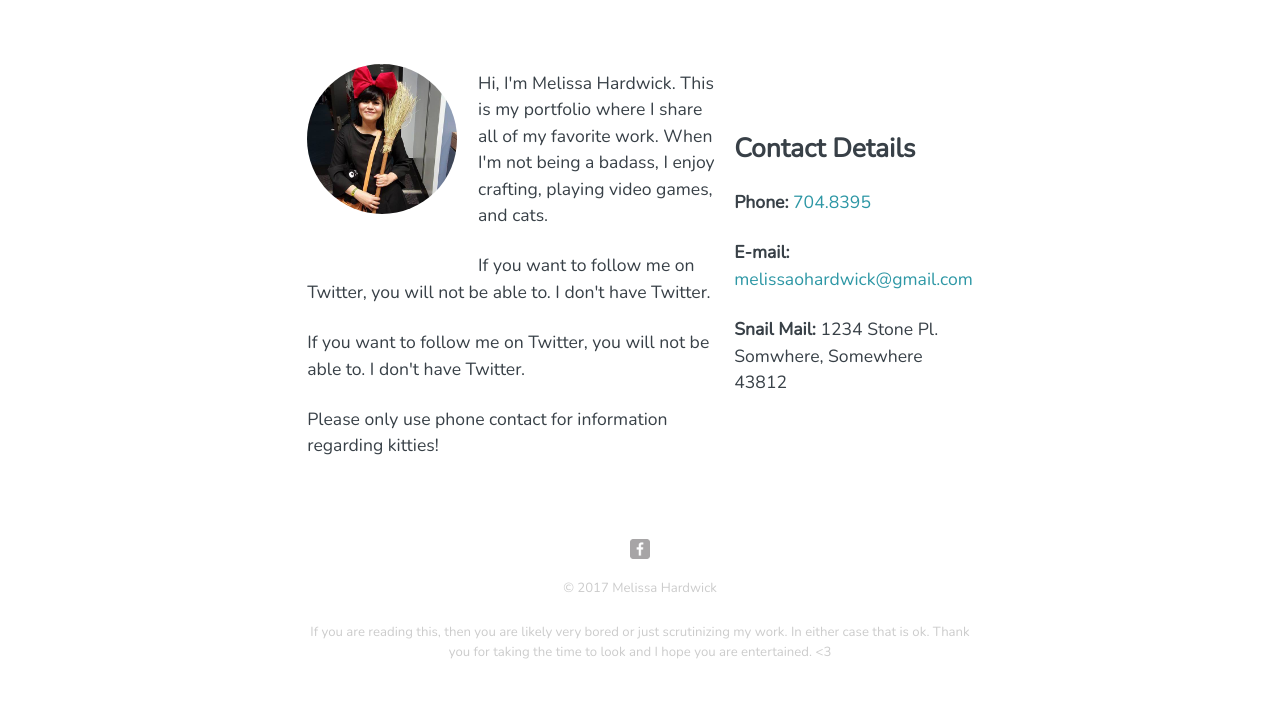
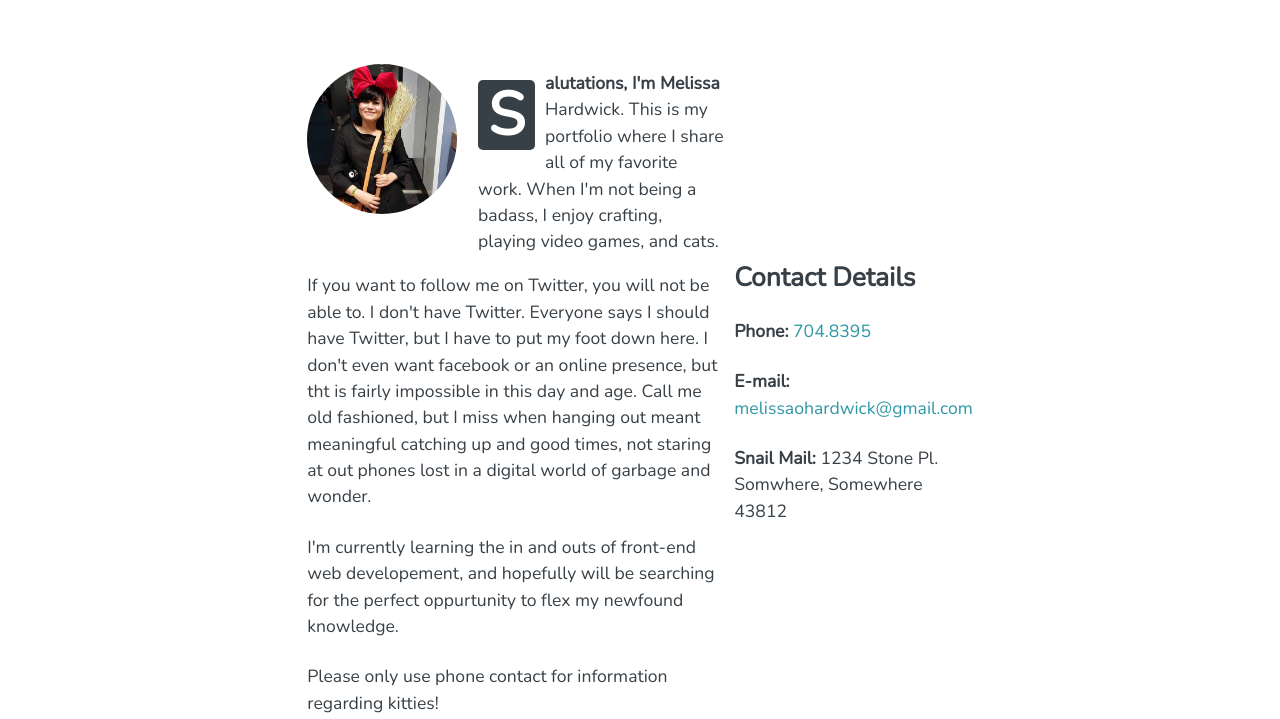
Before and after one commit to rdhammond/meowhard.github.io, a plain HTML site: page index.html in a window 1280 px wide. Shown: the part 329-1048 px from the top of the page. Drawn offline with nearby package versions, Linux system fonts and the light colour scheme.

Commit message:
added Drop Character thing to About

```diff
--- a/css/base.css
+++ b/css/base.css
@@ -168,7 +168,7 @@ a[href^="http:"] {
 
 .intro::first-letter {
   float: left;
-  font-size: 80px;
+  font-size: 60px;
   color: white;
   padding: 5px 10px;
   background: #384047;
--- a/index.html
+++ b/index.html
@@ -23,9 +23,9 @@
 	<div class="row">
 		<div class="primary col">
 			<p><img src="img/me.jpg" alt="Photograph of Melissa Hardwick" class="profile-photo"></p>
-			<p>Hi, I'm Melissa Hardwick. This is my portfolio where I share all of my favorite work. When I'm not being a badass, I enjoy crafting, playing video games, and cats.</p>
-			<p>If you want to follow me on Twitter, you will not be able to. I don't have Twitter.</p>
-			<p>If you want to follow me on Twitter, you will not be able to. I don't have Twitter.</p>
+			<p class="intro">Salutations, I'm Melissa Hardwick. This is my portfolio where I share all of my favorite work. When I'm not being a badass, I enjoy crafting, playing video games, and cats.</p>
+			<p>If you want to follow me on Twitter, you will not be able to. I don't have Twitter. Everyone says I should have Twitter, but I have to put my foot down here. I don't even want facebook or an online presence, but tht is fairly impossible in this day and age. Call me old fashioned, but I miss when hanging out meant meaningful catching up and good times, not staring at out phones lost in a digital world of garbage and wonder.</p>
+			<p>I'm currently learning the in and outs of front-end web developement, and hopefully will be searching for the perfect oppurtunity to flex my newfound knowledge.</p>
 			<p>Please only use phone contact for information regarding kitties!</p>
 		</div><!--/.primary-->
 
```
